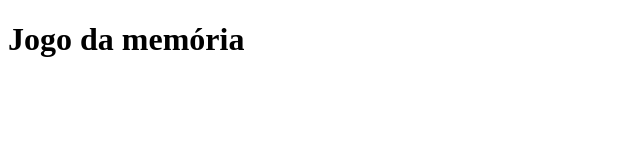
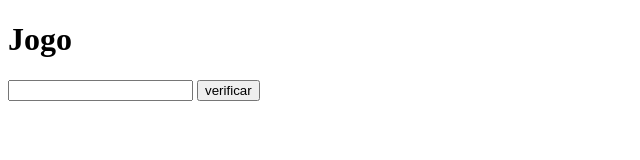
Before and after one commit to vulgopedrin/jogoMemoria, a plain HTML site: page index.html in a window 1280 px wide. Shown: the whole page, without its empty margins (0-640 px from the left). Drawn offline with Linux system fonts and the light colour scheme.

Commit message:
Update index.html

```diff
--- a/index.html
+++ b/index.html
@@ -7,13 +7,21 @@
 
 
 
-    <script src="./script.js"></script>
+
 </head>
 <body>
-    <h1> Jogo da memória</h1>
+    <h1> Jogo</h1>
+
+        <input type="text"id="entrada">
+
+        <button id="btn">verificar</button>
 
 
 
 
+
+
+
+        <script src="./script.js"></script>
 </body>
 </html>
```
